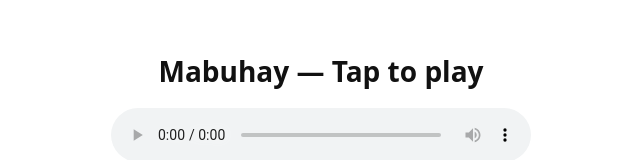
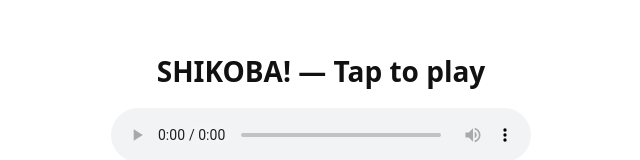
Before and after one commit to akojep/tyily, a plain HTML site: page index.html in a window 1280 px wide. Shown: the part 273-433 px from the top of the page, without its empty margins (319-959 px from the left). Drawn offline with Linux system fonts and the light colour scheme.

Commit message:
Update index.html

```diff
--- a/index.html
+++ b/index.html
@@ -24,7 +24,7 @@
 </head>
 <body>
   <main>
-    <h1>Mabuhay — Tap to play</h1>
+    <h1>SHIKOBA! — Tap to play</h1>
     <audio id="player" controls preload="metadata">
       <source src="voice.mp3" type="audio/mpeg">
       Your browser does not support the audio element.
```
